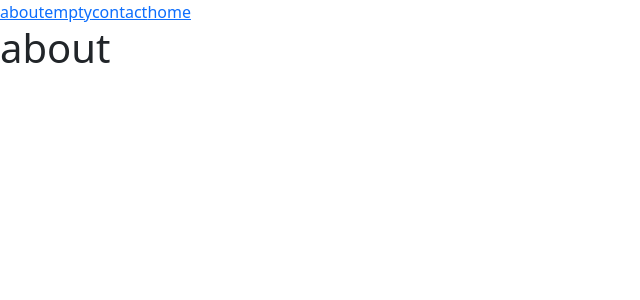
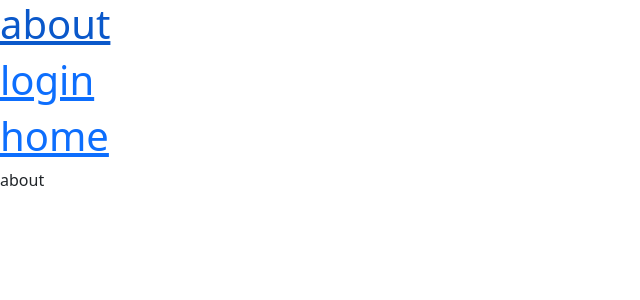
Before and after one commit to sugathub/react-learning, a React (Vite) app: page /about in a window 1280 px wide. Shown: the top 300 px of the page, without its empty margins (0-640 px from the left). Built offline with nearby package versions, Linux system fonts and the light colour scheme.

Commit message:
use react router

```diff
--- /dev/null
+++ b/src/About.jsx
@@ -0,0 +1,11 @@
+import React from 'react'
+
+const About = () => {
+  return (
+    <>
+    <div>about</div>
+    </>
+  )
+}
+
+export default About
--- a/src/App.jsx
+++ b/src/App.jsx
@@ -1,34 +1,26 @@
-import { BrowserRouter, Routes, Route, Link } from "react-router"
+import { Routes, Route, Link, } from "react-router"
+import { Home } from "./Home"
+import About from "./About"
+import { Login } from "./Login"
+import { Linksok } from "./Linksok"
+
 
 const App = () => {
 
 
   return (
     <>
-      <BrowserRouter>
 
-        <Link to="/about">about</Link>
-        <Link to="/">empty</Link>
-        <Link to="/contact">contact</Link>
-        <Link to="/home">home</Link>
+<Linksok />
+      <Routes>
+
+        <Route path="/" element={<Home />} />
+        <Route path="/about" element={<About />} />
+        <Route path="/login" element={<Login />} />
 
 
+      </Routes>
 
-
-        <Routes>
-
-          <Route path="/" element={<h1>empty</h1>} />
-          <Route path="/about" element={<h1>about</h1>} />
-          <Route path="/contact" element={<h1>contact</h1>} />
-          <Route path="/home" element={<h1>Home</h1>} />
-
-
-
-
-        </Routes>
-
-
-      </BrowserRouter>
 
 
     </>
--- /dev/null
+++ b/src/Home.jsx
@@ -0,0 +1,9 @@
+import React from 'react'
+
+export const Home = () => {
+  return (
+   <>
+   <div>Home</div>
+   </>
+  )
+}
--- /dev/null
+++ b/src/Linksok.jsx
@@ -0,0 +1,13 @@
+import React from 'react'
+
+import {Link} from "react-router"
+export const Linksok = () => {
+    return (
+        <>
+            <Link to="/about"><h1>about</h1></Link>
+            <Link to="/login"><h1>login</h1></Link>
+            <Link to="/"><h1>home</h1></Link>
+
+        </>
+    )
+}
--- /dev/null
+++ b/src/Login.jsx
@@ -0,0 +1,7 @@
+import React from 'react'
+
+export const Login = () => {
+  return (
+    <div>Login</div>
+  )
+}
--- a/src/main.jsx
+++ b/src/main.jsx
@@ -1,11 +1,16 @@
 import { StrictMode } from 'react'
 import { createRoot } from 'react-dom/client'
 // import './index.css'
+import {BrowserRouter} from "react-router"
 import App from './App.jsx'
 import 'bootstrap/dist/css/bootstrap.min.css';
 
 createRoot(document.getElementById('root')).render(
   <StrictMode>
-    <App />
+
+    <BrowserRouter>
+     <App />
+    </BrowserRouter>
+
   </StrictMode>,
 )
```
